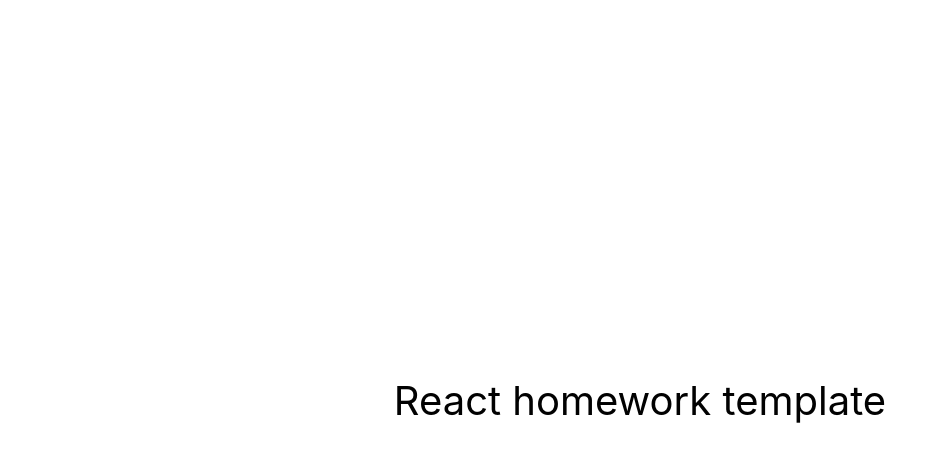
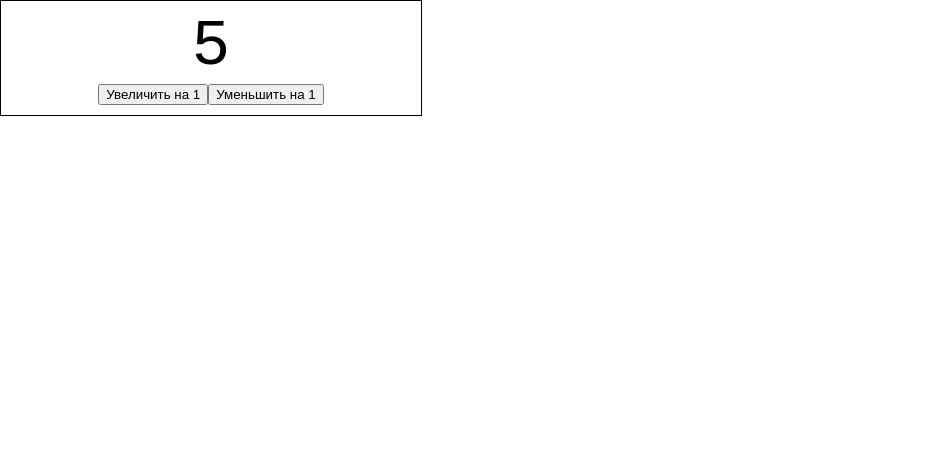
Before and after one commit to iVladyuser/goit-react-hw-02-phonebook, a React (Create React App) app: page / in a window 1280 px wide. Shown: the top 462 px of the page, without its empty margins (0-947 px from the left). Built offline with nearby package versions, Linux system fonts and the light colour scheme.

Commit message:
lection Repeta

```diff
--- a/src/components/App.jsx
+++ b/src/components/App.jsx
@@ -1,16 +1,7 @@
+import Counter from './Counter/Counter'
+
 export const App = () => {
-  return (
-    <div
-      style={{
-        height: '100vh',
-        display: 'flex',
-        justifyContent: 'center',
-        alignItems: 'center',
-        fontSize: 40,
-        color: '#010101'
-      }}
-    >
-      React homework template
-    </div>
-  );
+  return <div>
+    <Counter></Counter>
+  </div>;
 };
--- /dev/null
+++ b/src/components/Counter/Counter.jsx
@@ -0,0 +1,33 @@
+import css from './Counter.module.css';
+import React from 'react';
+
+class Counter extends React.Component {
+  state = { value: 5 };
+
+  handleIncrement = () => {
+    this.setState(prevState => {
+      return { value: prevState.value + 1 };
+    });
+  };
+  handleDecrement = () => {
+    console.log('уменьшить');
+  };
+  render() {
+    return (
+      <div className={css.Counter}>
+        <span className={css.Counter__value}>{this.state.value}</span>
+
+        <div className={css.Сounter__controls}>
+          <button type="button" onClick={this.handleIncrement}>
+            Увеличить на 1
+          </button>
+          <button type="button" onClick={this.handleDecrement}>
+            Уменьшить на 1
+          </button>
+        </div>
+      </div>
+    );
+  }
+}
+
+export default Counter;
--- /dev/null
+++ b/src/components/Counter/Counter.module.css
@@ -0,0 +1,33 @@
+.Counter {
+    width: 400px;
+    padding: 10px;
+    border: 1px solid black;
+    text-align: center;
+  }
+
+  .Counter__controls > button {
+    border: none;
+    padding: 10px 15px;
+    background-color: teal;
+    color: #fff;
+    font-weight: 500;
+    margin-left: 5px;
+    margin-right: 5px;
+    font-family: inherit;
+    cursor: pointer;
+    outline: none;
+    box-shadow: 1px 2px 2px 0 rgb(0 0 0 / 0.5);
+    transition: box-shadow 250ms linear;
+  }
+
+  .Counter__controls > button:active {
+    box-shadow: 2px 5px 2px 0 rgb(0 0 0 / 0.5);
+  }
+
+  .Counter__value {
+    margin-right: 15px;
+    margin-left: 15px;
+    font-size: 64px;
+    font-family: monospace;
+    text-align: center;
+  }
```
